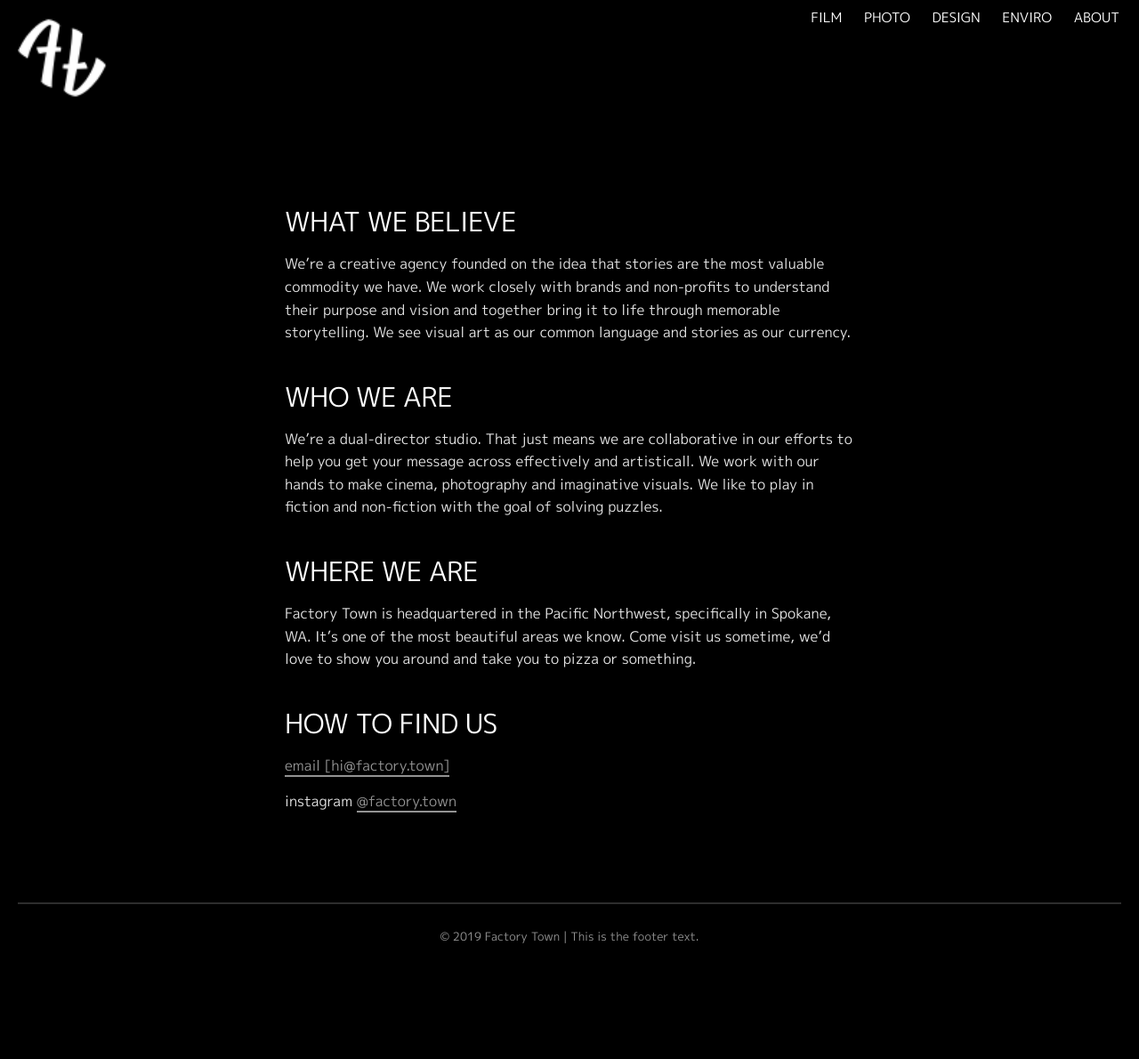
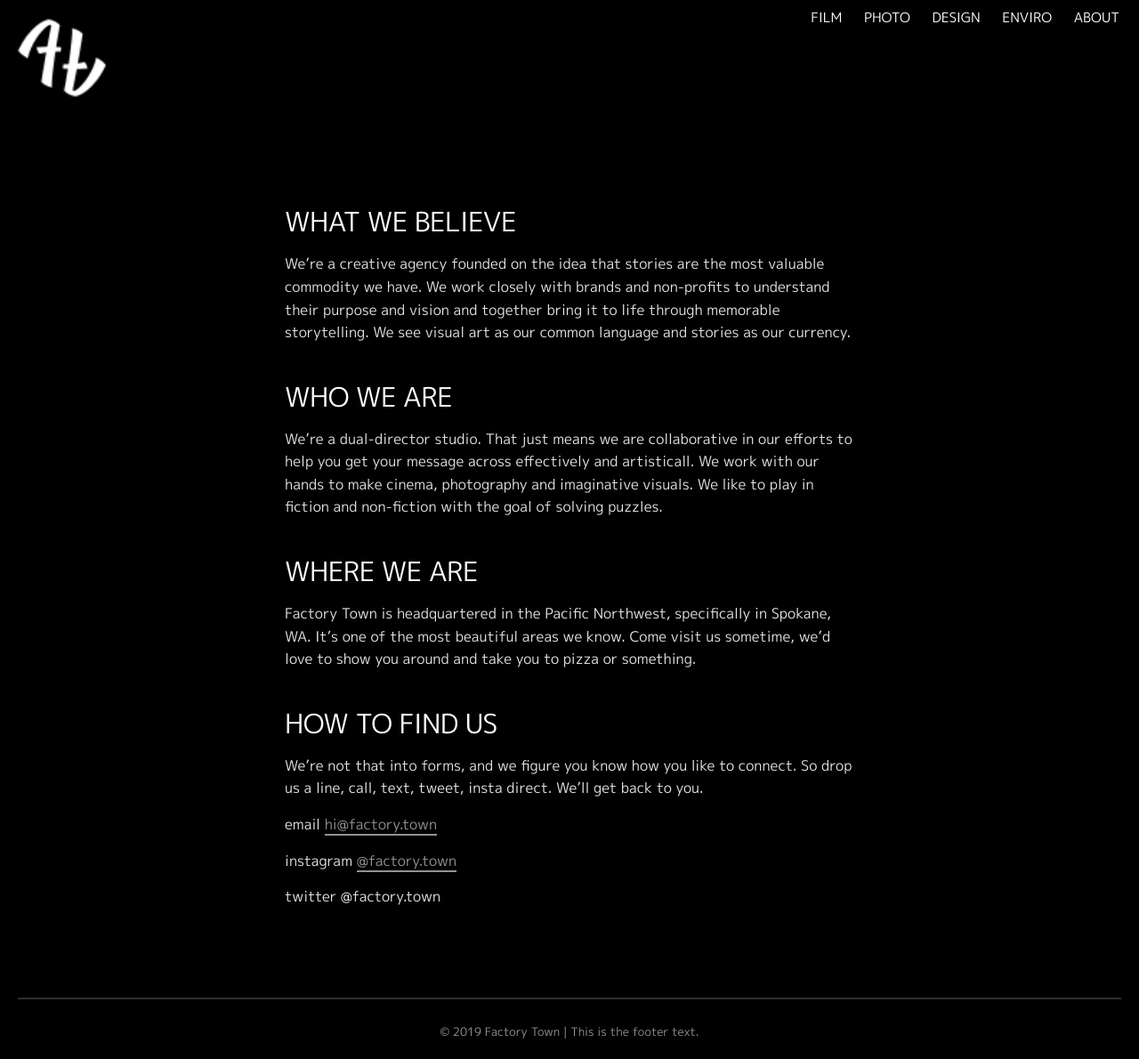
Before and after one commit to factorytown/factorytown.github.io, a Jekyll site: the page built from _pages/about.md, in a window 1280 px wide. Shown: the whole page at 89% size. Built offline with Jekyll 4.4.1, drawn with Linux system fonts in a browser that asks for light colours; nearby versions of some CDN libraries; before the commit the page ends 1083 px from its top, so only the background shows below that.

Commit message:
Updated About

```diff
--- a/_pages/about.md
+++ b/_pages/about.md
@@ -16,6 +16,10 @@ Factory Town is headquartered in the Pacific Northwest, specifically in Spokane,
 
 ### HOW TO FIND US
 
-<a href="mailto:hi@factory.town?subject=From Factory Town Website" target="_top">email  [hi@factory.town]</a>
+We're not that into forms, and we figure you know how you like to connect. So drop us a line, call, text, tweet, insta direct. We'll get back to you.
+
+email <a href="mailto:hi@factory.town?subject=There's something we want to say..." target="_top">hi@factory.town</a>
 
 instagram [@factory.town](http://instagram.com/factory.town)
+
+twitter @factory.town
```
Also changed, not shown: other parts of _pages/about.md (+1 -1 lines).
